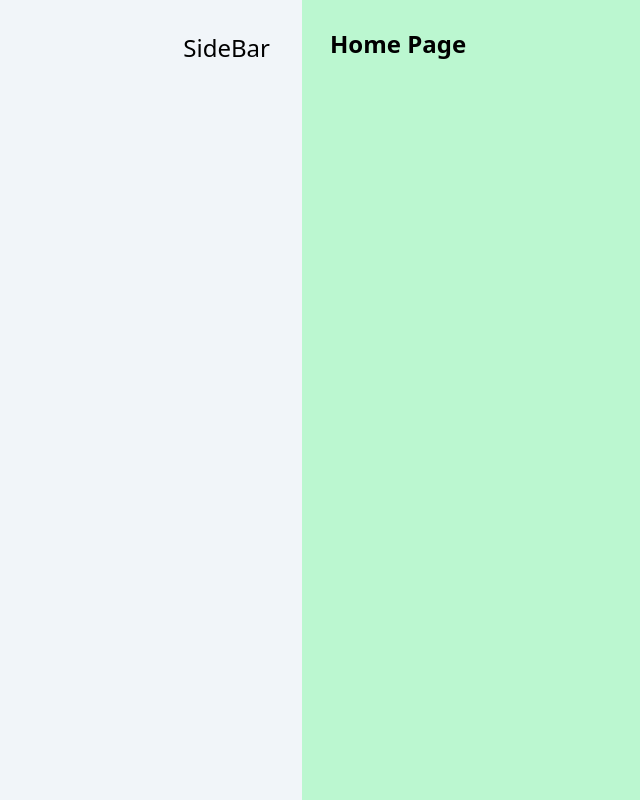
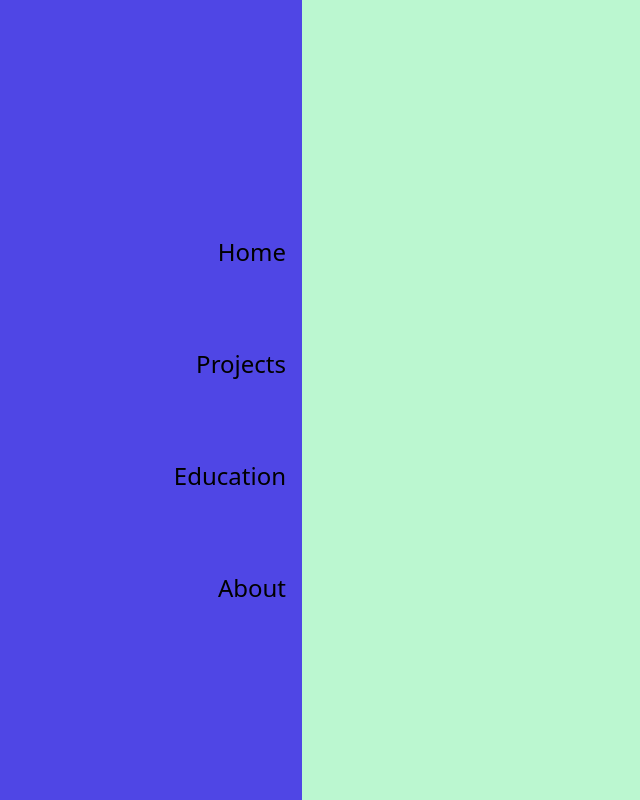
Before and after one commit to raymondcen/raymondportfolio, a React (Vite) app: page / in a window 1280 px wide. Shown: the whole page, without its empty margins (18-658 px from the left). Built offline with nearby package versions, Linux system fonts and the light colour scheme.

Commit message:
added navbar layout

```diff
--- a/src/components/Nav.jsx
+++ b/src/components/Nav.jsx
@@ -1,17 +1,18 @@
-
+var background = "bg-slate-100";
 
 const Nav = () => {
   return (
-    <div className = "flex flex-col half:flex-row">
-      <div className="bg-slate-100 h-16 half:h-screen w-full half:w-1/4 p-4 half:p-8 text-left relative">
-        <nav className="text-right text-2xl half:text-half"> SideBar</nav>
+    <>
+      <div className="flex flex-col half:flex-row bg-indigo-600 h-16 relative w-full p-4 half:h-screen half:w-1/4 ">
+        <div className="flex flex-row space-x-10 justify-center items-center half:justify-normal half:items-end half:flex-col half:space-y-20 half:w-full half:mt-[220px]">
+          <a href="#" className="text-black text-xl half:text-2xl half:text-right">Home</a>
+          <a href="#" className="text-black text-xl half:text-2xl half:text-right">Projects</a>
+          <a href="#" className="text-black text-xl half:text-2xl half:text-right">Education</a>
+          <a href="#" className="text-black text-xl half:text-2xl half:text-right">About</a>
+        </div>
       </div>
+    </>
+  );
+};
 
-      <div className="p-7">
-        <h1 className="text-2xl font-semibold">Home Page</h1>
-      </div>
-    </div>
-  )
-}
-
-export default Nav
+export default Nav;
--- a/tailwind.config.js
+++ b/tailwind.config.js
@@ -5,10 +5,15 @@ export default {
     "./src/**/*.{js,ts,jsx,tsx}",
   ],
   theme: {
-    extend: {},
+    extend: {
+      spacing: {
+        'nav-spacing': '50px',
+      }
+    },
     screens: {
       'half': '930px',
     },
+
   },
   plugins: [],
 }
```
